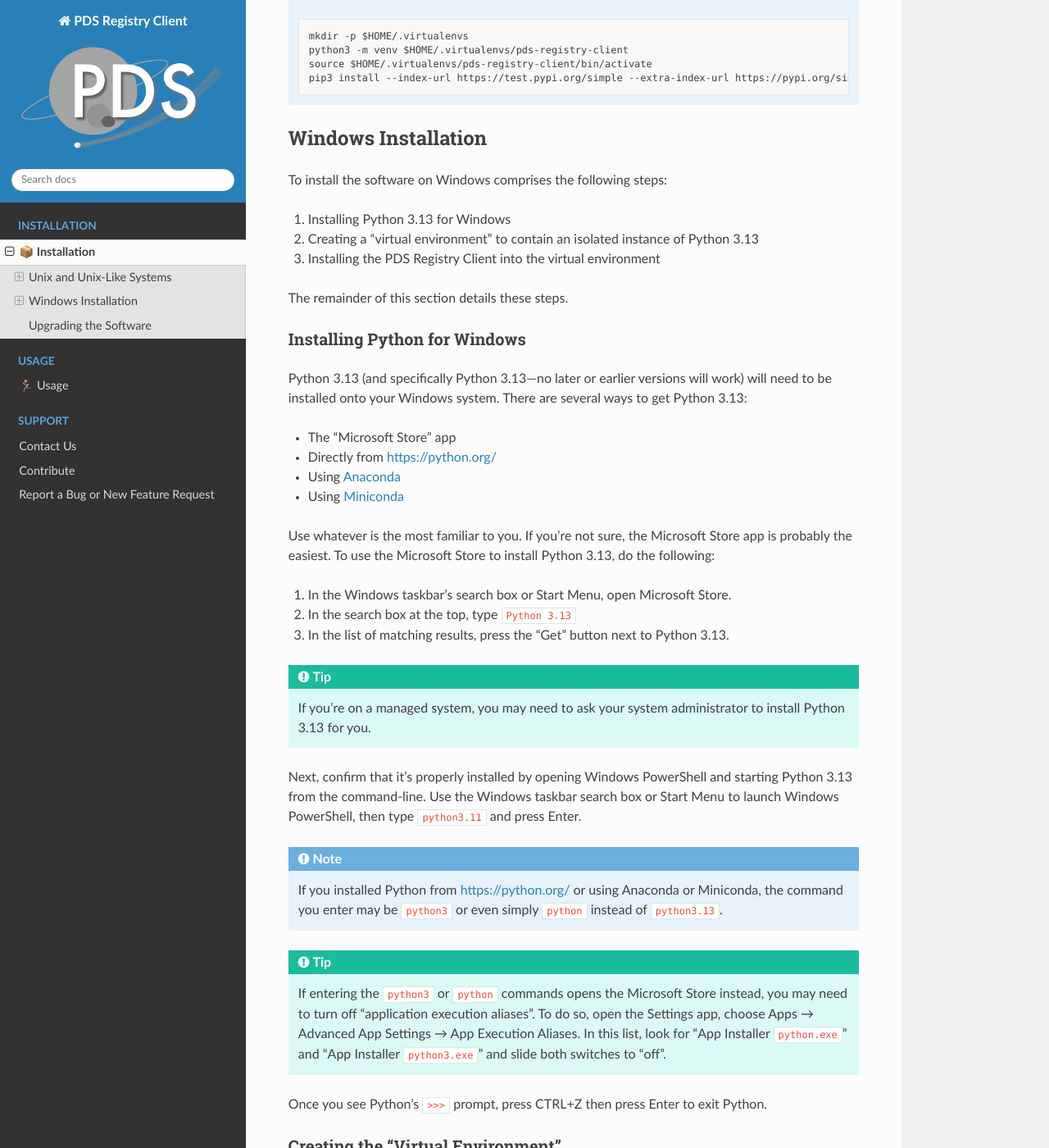
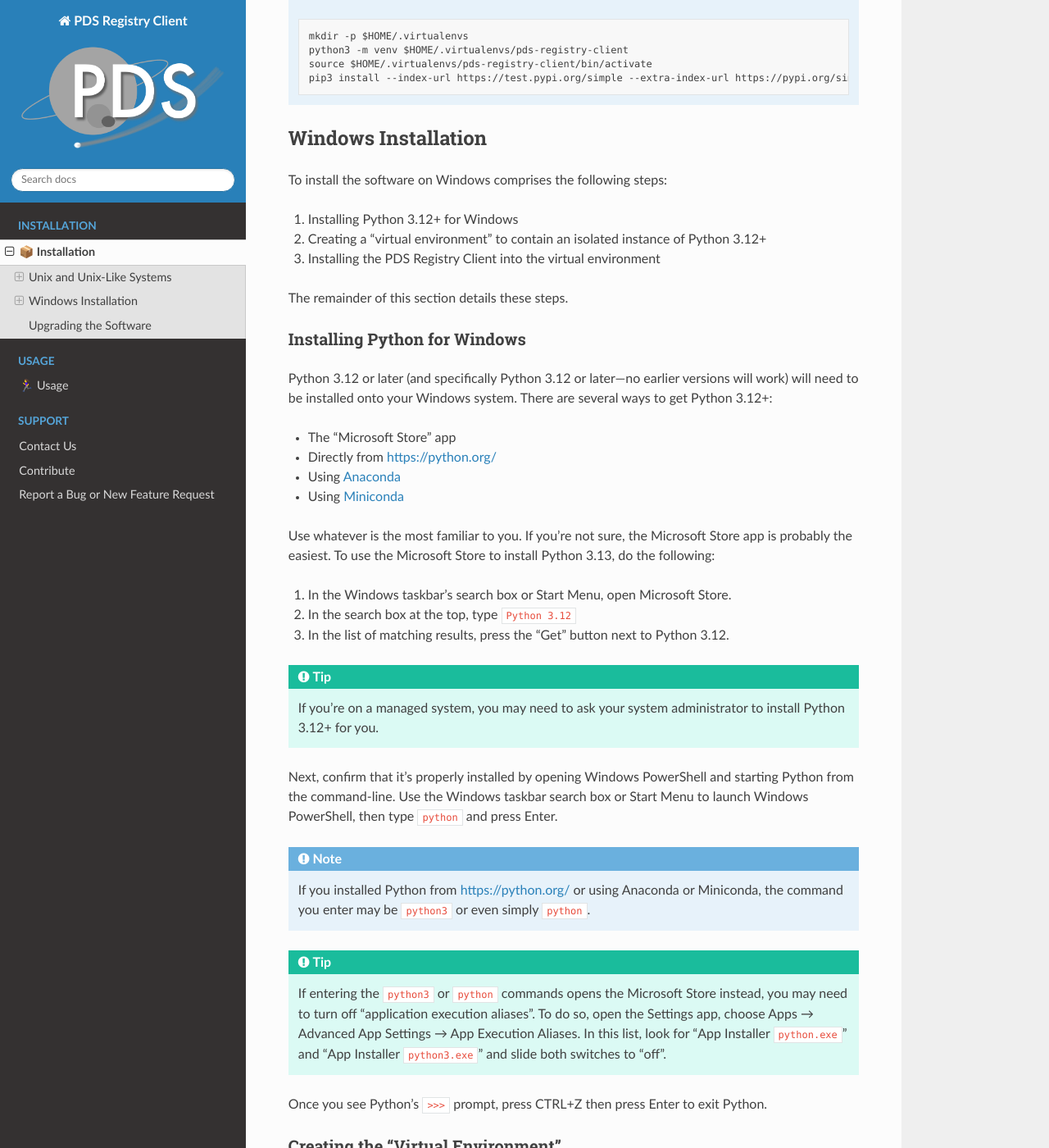
Before and after one commit to NASA-PDS/registry-client, a Sphinx documentation site: the page built from docs/source/installation/index.rst, in a window 1280 px wide and 1400 px high, scrolled down 2021 px. Shown: the whole window at 82% size. Built offline with Sphinx 7.4.7 and the Read the Docs theme 3.1.0, drawn with Linux system fonts in a browser that asks for light colours; some of the changed text lies outside the part shown.

Commit message:
Enable Python 3.12 and 3.13 compatibility
- Update setup.cfg to require Python >= 3.12 instead of >= 3.13
- Add Python 3.12 classifier to package metadata
- Update tox.ini to test both Python 3.12 and 3.13 environments
- Update documentation to reflect Python 3.12+ support
- Simplify installation instructions to be more flexible

Fixes #34

```diff
--- a/docs/source/installation/index.rst
+++ b/docs/source/installation/index.rst
@@ -26,7 +26,7 @@
 Prior to installing this software, ensure your system meets the following
 requirements:
 
-* Python_ 3. This software requires Python 3.13 or later. Python 2 will absolutely *not* work, and indeed Python 2 came to its end of life on the first of January, 2020.  Run ``python --version``, or ``python3 --version``, to check what is installed.
+* Python_ 3. This software requires Python 3.12 or later. Python 2 will absolutely *not* work, and indeed Python 2 came to its end of life on the first of January, 2020.  Run ``python --version``, or ``python3 --version``, to check what is installed.
 * Set environment variables
 
 Consult your operating system instructions or system administrator to install
@@ -108,8 +108,8 @@
 
 To install the software on Windows comprises the following steps:
 
-1. Installing Python 3.13 for Windows
-2. Creating a "virtual environment" to contain an isolated instance of Python 3.13
+1. Installing Python 3.12+ for Windows
+2. Creating a "virtual environment" to contain an isolated instance of Python 3.12+
 3. Installing the PDS Registry Client into the virtual environment
 
 The remainder of this section details these steps.
@@ -118,9 +118,9 @@
 Installing Python for Windows
 ~~~~~~~~~~~~~~~~~~~~~~~~~~~~~
 
-Python 3.13 (and specifically Python 3.13—no later or earlier versions will
+Python 3.12 or later (and specifically Python 3.12 or later—no earlier versions will
 work) will need to be installed onto your Windows system. There are several
-ways to get Python 3.13:
+ways to get Python 3.12+:
 
 • The "Microsoft Store" app
 • Directly from https://python.org/
@@ -132,24 +132,24 @@
 Python 3.13, do the following:
 
 1. In the Windows taskbar's search box or Start Menu, open Microsoft Store.
-2. In the search box at the top, type ``Python 3.13``
-3. In the list of matching results, press the "Get" button next to Python 3.13.
+2. In the search box at the top, type ``Python 3.12``
+3. In the list of matching results, press the "Get" button next to Python 3.12.
 
 .. tip::
 
     If you're on a managed system, you may need to ask your system
-    administrator to install Python 3.13 for you.
+    administrator to install Python 3.12+ for you.
 
 Next, confirm that it's properly installed by opening Windows PowerShell and
-starting Python 3.13 from the command-line. Use the Windows taskbar search
-box or Start Menu to launch Windows PowerShell, then type ``python3.11`` and
+starting Python from the command-line. Use the Windows taskbar search
+box or Start Menu to launch Windows PowerShell, then type ``python`` and
 press Enter.
 
 .. note::
 
     If you installed Python from https://python.org/ or using Anaconda or
     Miniconda, the command you enter may be ``python3`` or even simply
-    ``python`` instead of ``python3.13``.
+    ``python``.
 
 .. tip::
 
@@ -176,13 +176,13 @@
 To do so, open Windows PowerShell (as above) and at the prompt, type the
 following command (then press Enter)::
 
-    python3.13 -m venv pds
+    python -m venv pds
 
 .. note::
 
     If you installed Python from https://python.org/ or using Anaconda or
-    Miniconda, you may need to replace ``python3.13`` with ``python3`` or
-    even simply ``python``.
+    Miniconda, the command you enter may be ``python3`` or even simply
+    ``python``.
 
 This will create a subfolder in the current directory called ``pds`` which
 contains the virtual environment. Next, you'll need to "activate" the virtual
--- a/setup.cfg
+++ b/setup.cfg
@@ -16,6 +16,7 @@
 download_url = https://github.com/NASA-PDS/registry-client/releases/
 classifiers =
     Programming Language :: Python :: 3
+    Programming Language :: Python :: 3.12
     Programming Language :: Python :: 3.13
     Operating System :: OS Independent
 
@@ -47,7 +48,7 @@
 package_dir =
     = src
 packages = find_namespace:
-python_requires = >= 3.13
+python_requires = >= 3.12
 
 [options.extras_require]
 dev =
```
Also changed, not shown: 1 other file.
